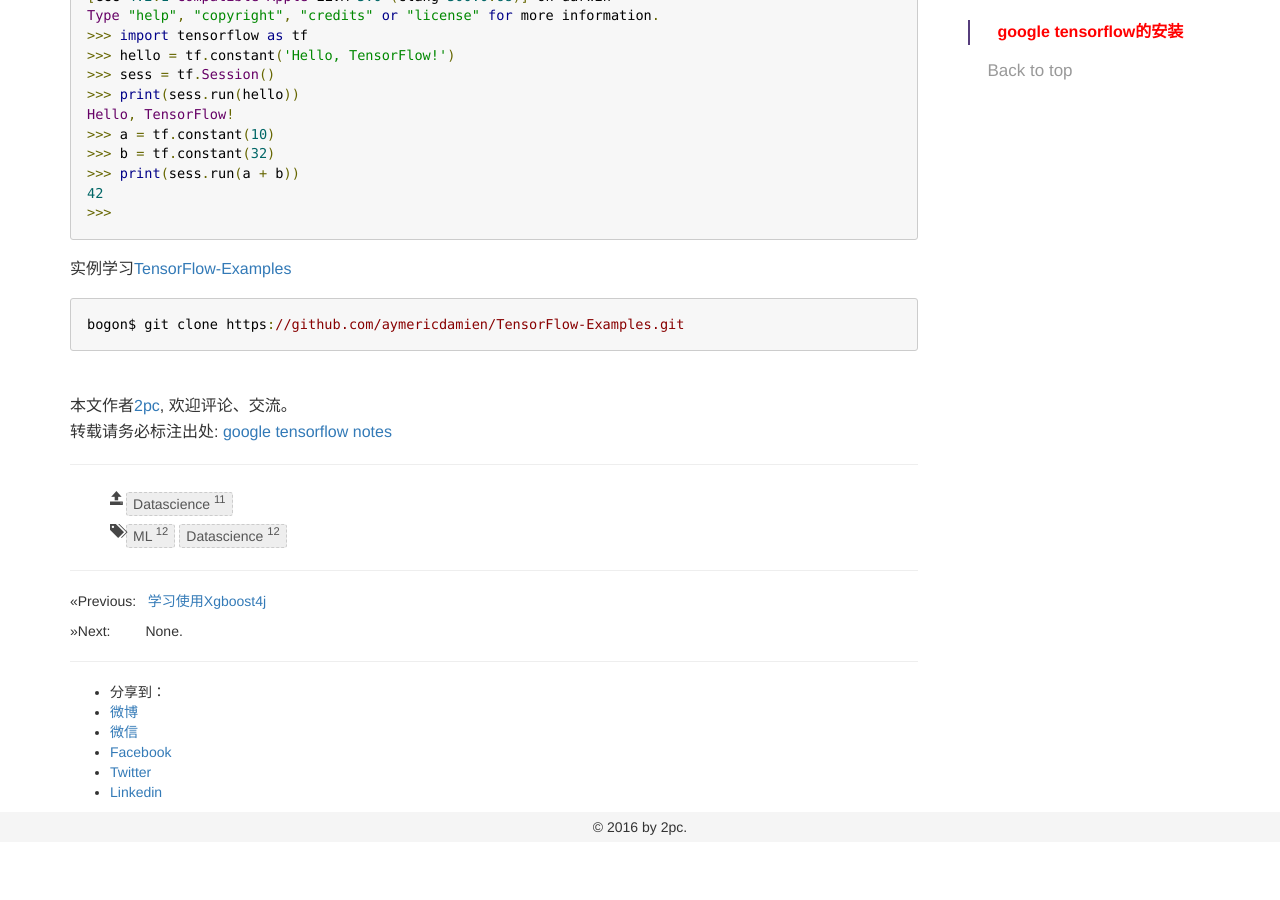
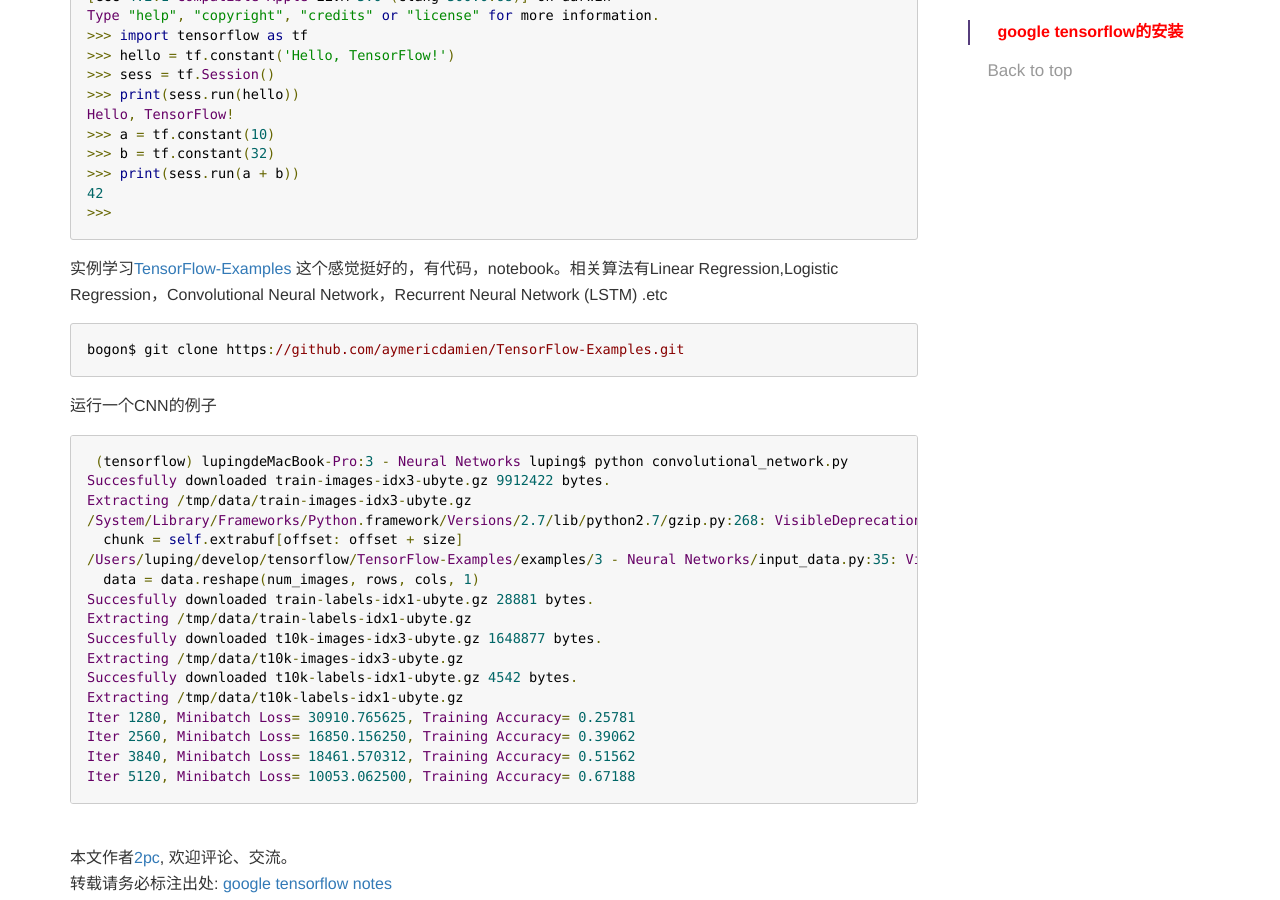
Before and after one commit to luyee/2pc.github.io, a Jekyll site: the page built from _posts/datascience/2016-06-30-tensorflow.md, in a window 1280 px wide and 900 px high, scrolled down 1042 px. Built offline with Jekyll 4.4.1, drawn with Linux system fonts in a browser that asks for light colours; comment, search, counter and statistics services are not loaded; before the commit the page ends 1884 px from its top, so only the background shows below that.

Commit message:
Update 2016-06-30-tensorflow.md

````diff
--- a/_posts/datascience/2016-06-30-tensorflow.md
+++ b/_posts/datascience/2016-06-30-tensorflow.md
@@ -59,7 +59,28 @@ Hello, TensorFlow!
  ```
 
 实例学习[TensorFlow-Examples](https://github.com/aymericdamien/TensorFlow-Examples)
+这个感觉挺好的，有代码，notebook。相关算法有Linear Regression,Logistic Regression，Convolutional Neural Network，Recurrent Neural Network (LSTM) .etc
 
  ```
 bogon$ git clone https://github.com/aymericdamien/TensorFlow-Examples.git
  ```
+ 运行一个CNN的例子
+ ```
+ (tensorflow) lupingdeMacBook-Pro:3 - Neural Networks luping$ python convolutional_network.py
+Succesfully downloaded train-images-idx3-ubyte.gz 9912422 bytes.
+Extracting /tmp/data/train-images-idx3-ubyte.gz
+/System/Library/Frameworks/Python.framework/Versions/2.7/lib/python2.7/gzip.py:268: VisibleDeprecationWarning: converting an array with ndim > 0 to an index will result in an error in the future
+  chunk = self.extrabuf[offset: offset + size]
+/Users/luping/develop/tensorflow/TensorFlow-Examples/examples/3 - Neural Networks/input_data.py:35: VisibleDeprecationWarning: converting an array with ndim > 0 to an index will result in an error in the future
+  data = data.reshape(num_images, rows, cols, 1)
+Succesfully downloaded train-labels-idx1-ubyte.gz 28881 bytes.
+Extracting /tmp/data/train-labels-idx1-ubyte.gz
+Succesfully downloaded t10k-images-idx3-ubyte.gz 1648877 bytes.
+Extracting /tmp/data/t10k-images-idx3-ubyte.gz
+Succesfully downloaded t10k-labels-idx1-ubyte.gz 4542 bytes.
+Extracting /tmp/data/t10k-labels-idx1-ubyte.gz
+Iter 1280, Minibatch Loss= 30910.765625, Training Accuracy= 0.25781
+Iter 2560, Minibatch Loss= 16850.156250, Training Accuracy= 0.39062
+Iter 3840, Minibatch Loss= 18461.570312, Training Accuracy= 0.51562
+Iter 5120, Minibatch Loss= 10053.062500, Training Accuracy= 0.67188
+ ```
````
